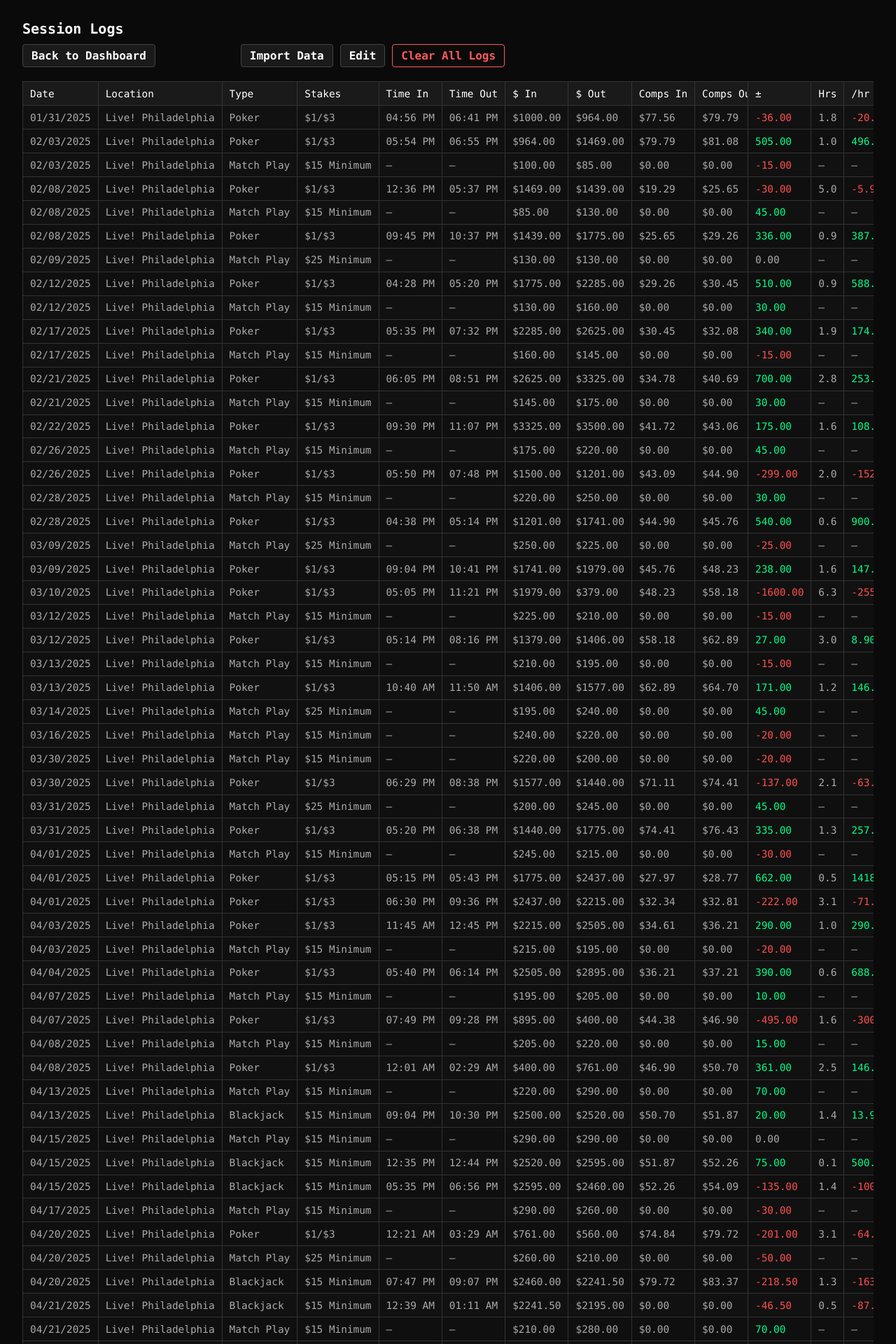
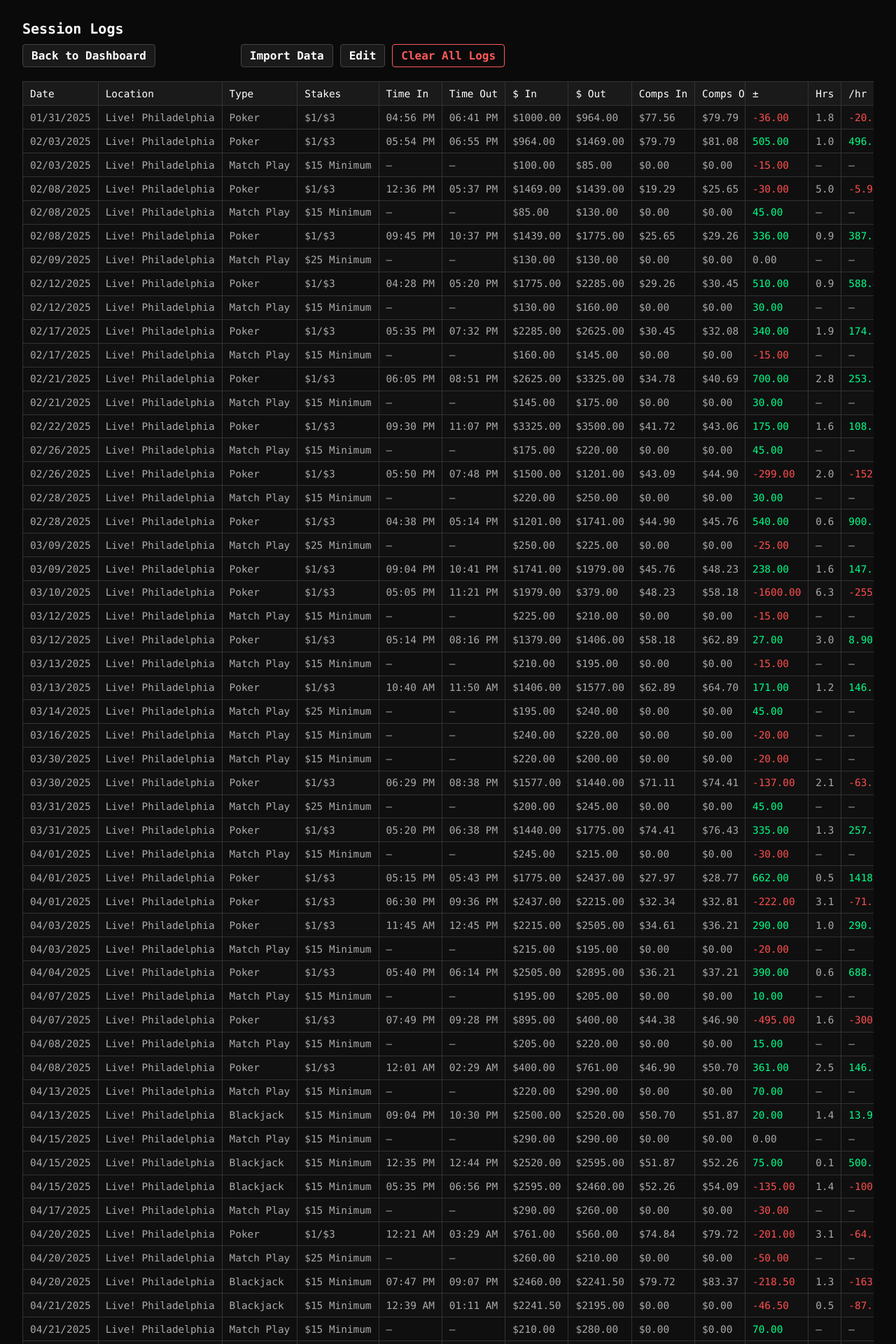
Before and after one commit to stokastik-rx/Stokalytics, a Flask app: page /logs in a window 1280 px wide. Shown: the top 1920 px of the page at 70% size. Run offline with Flask 3, Linux system fonts and the light colour scheme; data comes from the database, SQL or seed files in the repository.

Commit message:
Update logs.html

```diff
--- a/Stokalytics/templates/logs.html
+++ b/Stokalytics/templates/logs.html
@@ -29,17 +29,17 @@
         <table class="table">
           <thead>
             <tr>
-              <th style="width: 100px;">Date</th>
+              <th style="width: 80px;">Date</th>
               <th style="width: 140px;">Location</th>
-              <th style="width: 100px;">Type</th>
-              <th style="width: 100px;">Stakes</th>
-              <th style="width: 80px;">Time In</th>
-              <th style="width: 80px;">Time Out</th>
+              <th style="width: 80px;">Type</th>
+              <th style="width: 80px;">Stakes</th>
+              <th style="width: 60px;">Time In</th>
+              <th style="width: 60px;">Time Out</th>
               <th style="width: 90px;">$ In</th>
               <th style="width: 90px;">$ Out</th>
-              <th style="width: 100px;">Comps In</th>
-              <th style="width: 100px;">Comps Out</th>
-              <th style="width: 80px;">Tips</th>
+              <th style="width: 65px;">Comps In</th>
+              <th style="width: 65px;">Comps Out</th>
+              <th style="width: 55px;">Tips</th>
               <th class="edit-only" style="width: 48px; display: none;">Delete</th>
             </tr>
           </thead>
```
